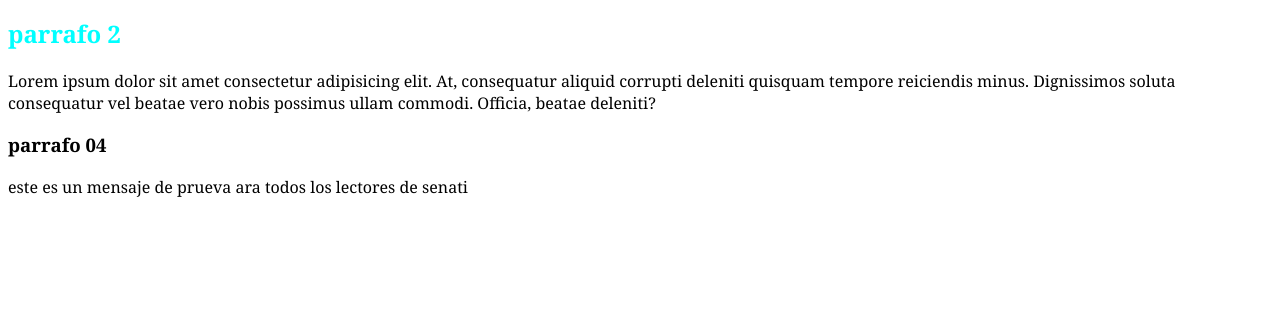
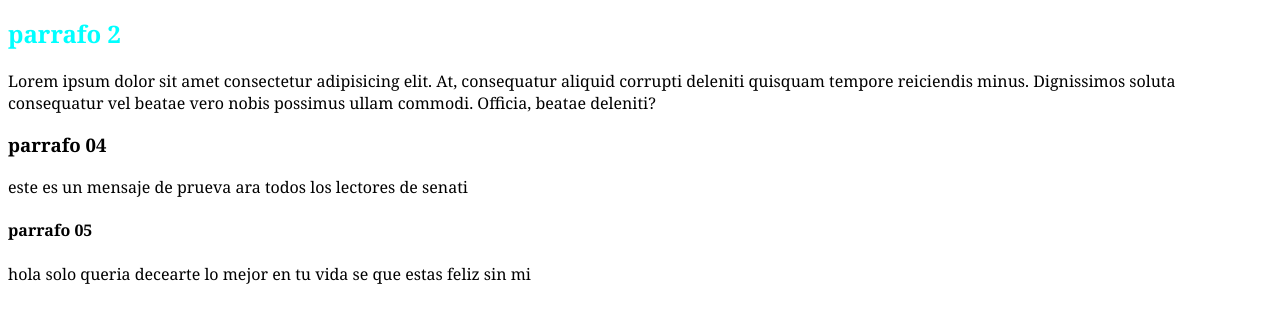
Before and after one commit to edinson123-dot/PaginaPrueba, a plain HTML site: page index.html in a window 1280 px wide. Shown: the part 133-456 px from the top of the page. Drawn offline with Linux system fonts and the light colour scheme.

Commit message:
Update index.html

```diff
--- a/index.html
+++ b/index.html
@@ -17,5 +17,8 @@
 
     <h3>parrafo 04</h3>
     <p>este es un mensaje de prueva ara todos los lectores de senati</p>
+
+    <h4>parrafo 05</h4>
+    <p>hola solo queria decearte lo mejor en tu vida se que estas feliz sin mi</p>
 </body>
 </html>
```
